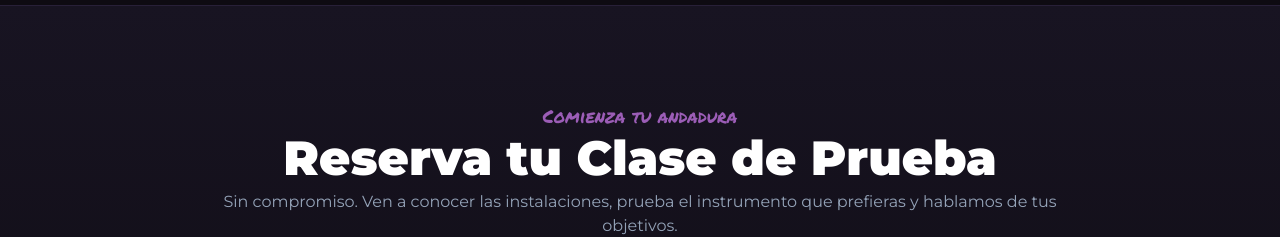
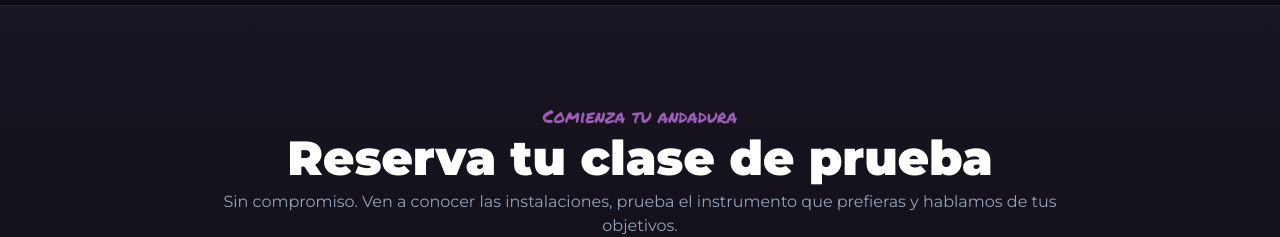
Before and after one commit to TupaTupaRiff/tupatupariff.com, a React (Vite) app: page / in a window 1280 px wide. Shown: the part 6320-6557 px from the top of the page. Built offline with nearby package versions, Linux system fonts and the light colour scheme.

Commit message:
Fix capitalization in heading text

```diff
--- a/src/components/Matricula.tsx
+++ b/src/components/Matricula.tsx
@@ -10,7 +10,7 @@ export default function Matricula() {
             Comienza tu andadura
           </span>
           <h2 className="text-3xl sm:text-5xl font-black text-white mt-1">
-            Reserva tu Clase de Prueba
+            Reserva tu clase de prueba
           </h2>
           <p className="text-slate-400 mt-2 text-sm sm:text-base">
             Sin compromiso. Ven a conocer las instalaciones, prueba el instrumento
```
